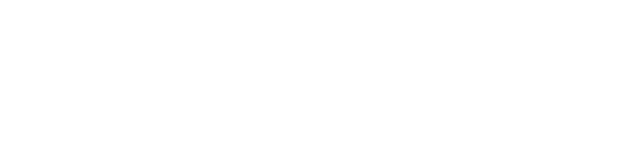
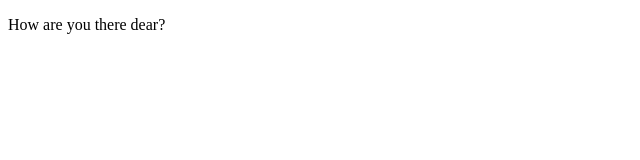
Before and after one commit to pics-inc/Git-Prac-Fin-Tracker, a plain HTML site: page index.html in a window 1280 px wide. Shown: the whole page, without its empty margins (0-640 px from the left). Drawn offline with Linux system fonts and the light colour scheme.

Commit message:
Updated index.html

```diff
--- a/index.html
+++ b/index.html
@@ -6,6 +6,6 @@
   <title>Document</title>
 </head>
 <body>
-
+  <p>How are you there dear?</p>
 </body>
 </html>
```
